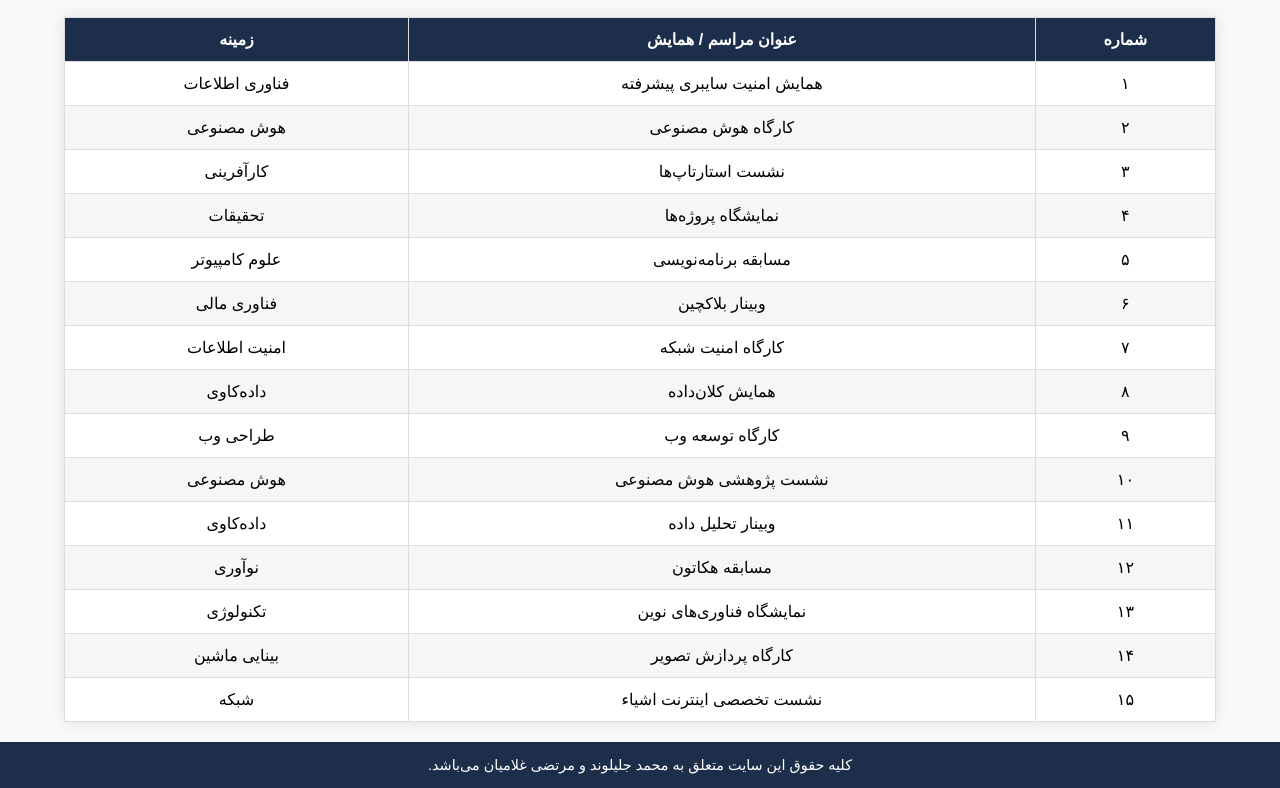
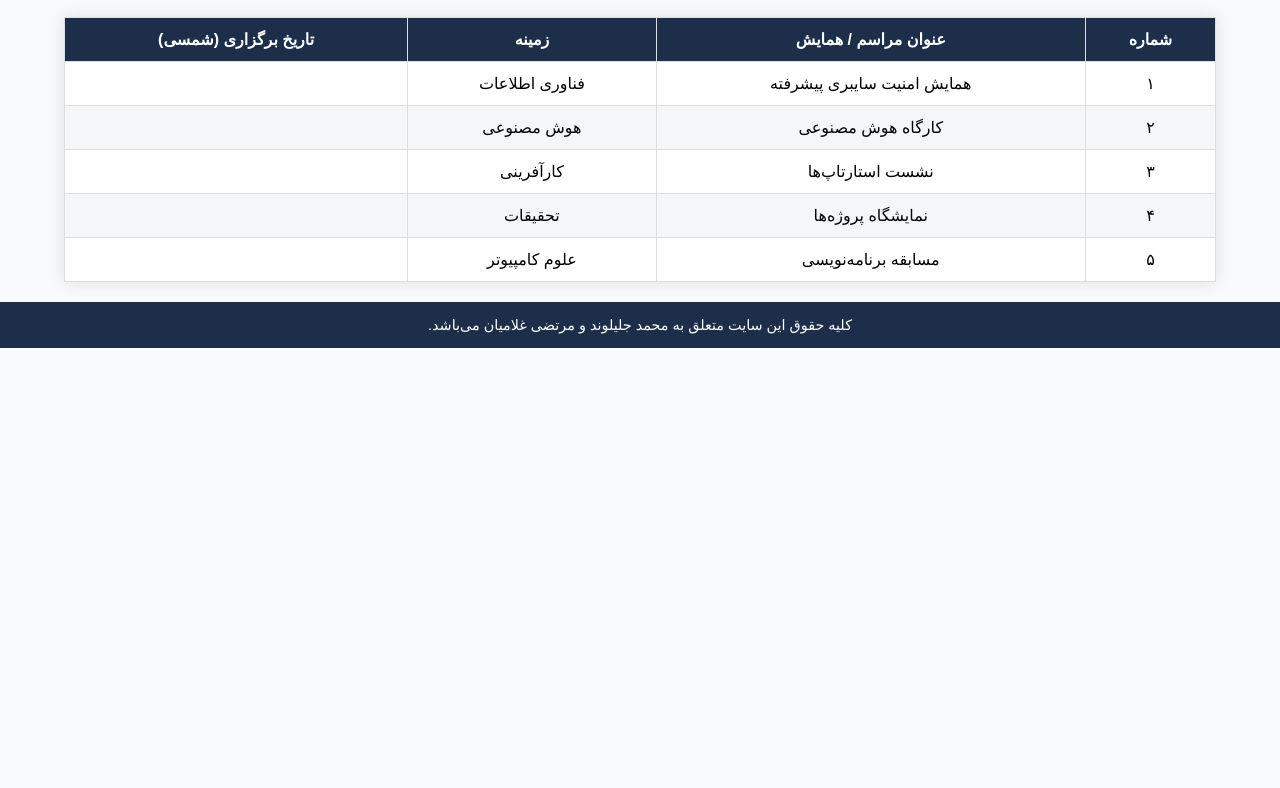
Before and after one commit to mohamadjalilvand/IU-plan, a plain HTML site: page index.html in a window 1280 px wide. Shown: the part 141-929 px from the top of the page. After the commit the page ends 800 px from the top, so only its background shows below. Drawn offline with Linux system fonts and the light colour scheme; a script that the page names is missing; a web font is replaced by a local one.

Commit message:
Update index.html

```diff
--- a/index.html
+++ b/index.html
@@ -30,24 +30,22 @@ body {
     display: flex;
     align-items: center;
     gap: 40px;
-    animation: zoomFade 2s ease forwards;
+    animation: zoomFade 3.5s ease forwards; /* آرام‌تر شدن انیمیشن */
 }
-#preloader img {
-    height: 80px;
-}
+#preloader img { height: 80px; }
 @keyframes zoomFade {
     0% { opacity: 0; transform: scale(0.5); }
     50% { opacity: 1; transform: scale(1.1); }
     100% { opacity: 0; transform: scale(0.8); }
 }
 .fade-out {
-    animation: fadeOut 1s forwards;
+    animation: fadeOut 1.2s forwards;
 }
 @keyframes fadeOut {
     to { opacity: 0; visibility: hidden; }
 }
 
-/* محتوای صفحه */
+/* هدر و جدول */
 header {
     background-color: #1c2e4a;
     color: white;
@@ -58,7 +56,7 @@ header {
 }
 header img { height: 60px; }
 header span { font-size: 1.3em; font-weight: bold; }
-h1 { text-align: center; margin: 20px 0; color: #1c2e4a; animation: fadeSlide 1s ease forwards; }
+h1 { text-align: center; margin: 20px 0; color: #1c2e4a; animation: fadeSlide 1.4s ease forwards; }
 @keyframes fadeSlide {
     from { opacity: 0; transform: translateY(30px); }
     to { opacity: 1; transform: translateY(0); }
@@ -70,7 +68,7 @@ table {
     border-collapse: collapse;
     background: white;
     box-shadow: 0 0 15px rgba(0,0,0,0.1);
-    animation: fadeSlide 1.2s ease forwards;
+    animation: fadeSlide 1.6s ease forwards;
 }
 th, td {
     padding: 12px;
@@ -118,24 +116,15 @@ footer {
             <th>شماره</th>
             <th>عنوان مراسم / همایش</th>
             <th>زمینه</th>
+            <th>تاریخ برگزاری (شمسی)</th>
         </tr>
     </thead>
     <tbody>
-        <tr><td>۱</td><td>همایش امنیت سایبری پیشرفته</td><td>فناوری اطلاعات</td></tr>
-        <tr><td>۲</td><td>کارگاه هوش مصنوعی</td><td>هوش مصنوعی</td></tr>
-        <tr><td>۳</td><td>نشست استارتاپ‌ها</td><td>کارآفرینی</td></tr>
-        <tr><td>۴</td><td>نمایشگاه پروژه‌ها</td><td>تحقیقات</td></tr>
-        <tr><td>۵</td><td>مسابقه برنامه‌نویسی</td><td>علوم کامپیوتر</td></tr>
-        <tr><td>۶</td><td>وبینار بلاکچین</td><td>فناوری مالی</td></tr>
-        <tr><td>۷</td><td>کارگاه امنیت شبکه</td><td>امنیت اطلاعات</td></tr>
-        <tr><td>۸</td><td>همایش کلان‌داده</td><td>داده‌کاوی</td></tr>
-        <tr><td>۹</td><td>کارگاه توسعه وب</td><td>طراحی وب</td></tr>
-        <tr><td>۱۰</td><td>نشست پژوهشی هوش مصنوعی</td><td>هوش مصنوعی</td></tr>
-        <tr><td>۱۱</td><td>وبینار تحلیل داده</td><td>داده‌کاوی</td></tr>
-        <tr><td>۱۲</td><td>مسابقه هکاتون</td><td>نوآوری</td></tr>
-        <tr><td>۱۳</td><td>نمایشگاه فناوری‌های نوین</td><td>تکنولوژی</td></tr>
-        <tr><td>۱۴</td><td>کارگاه پردازش تصویر</td><td>بینایی ماشین</td></tr>
-        <tr><td>۱۵</td><td>نشست تخصصی اینترنت اشیاء</td><td>شبکه</td></tr>
+        <tr><td>۱</td><td>همایش امنیت سایبری پیشرفته</td><td>فناوری اطلاعات</td><td data-date="2025-09-20"></td></tr>
+        <tr><td>۲</td><td>کارگاه هوش مصنوعی</td><td>هوش مصنوعی</td><td data-date="2025-10-27"></td></tr>
+        <tr><td>۳</td><td>نشست استارتاپ‌ها</td><td>کارآفرینی</td><td data-date="2025-11-15"></td></tr>
+        <tr><td>۴</td><td>نمایشگاه پروژه‌ها</td><td>تحقیقات</td><td data-date="2025-12-01"></td></tr>
+        <tr><td>۵</td><td>مسابقه برنامه‌نویسی</td><td>علوم کامپیوتر</td><td data-date="2025-12-15"></td></tr>
     </tbody>
 </table>
 
@@ -143,11 +132,25 @@ footer {
     کلیه حقوق این سایت متعلق به محمد جلیلوند و مرتضی غلامیان می‌باشد.
 </footer>
 
+<!-- کتابخانه تبدیل تاریخ -->
+<script src="https://cdn.jsdelivr.net/gh/jalaali/jalaali-js/dist/jalaali.min.js"></script>
 <script>
+function toJalaliString(gy, gm, gd) {
+    const { jy, jm, jd } = jalaali.toJalaali(gy, gm, gd);
+    return `${jy}/${jm.toString().padStart(2,'0')}/${jd.toString().padStart(2,'0')}`;
+}
+
+document.addEventListener("DOMContentLoaded", () => {
+    document.querySelectorAll("td[data-date]").forEach(cell => {
+        const [gy, gm, gd] = cell.getAttribute("data-date").split("-").map(Number);
+        cell.textContent = toJalaliString(gy, gm, gd);
+    });
+});
+
 window.addEventListener("load", function() {
     const preloader = document.getElementById("preloader");
     preloader.classList.add("fade-out");
-    setTimeout(() => { preloader.style.display = "none"; }, 1000);
+    setTimeout(() => { preloader.style.display = "none"; }, 1200);
 });
 </script>
 
```
